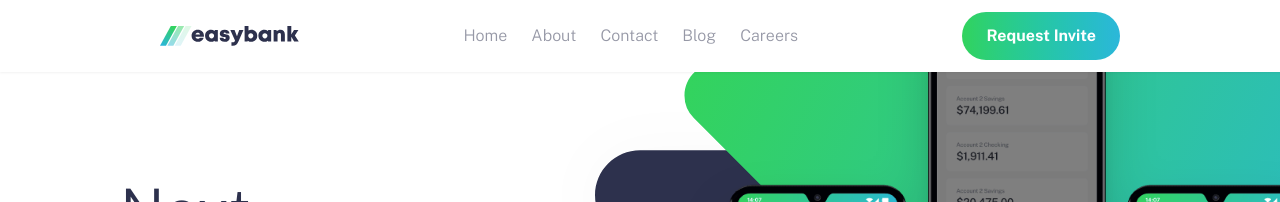
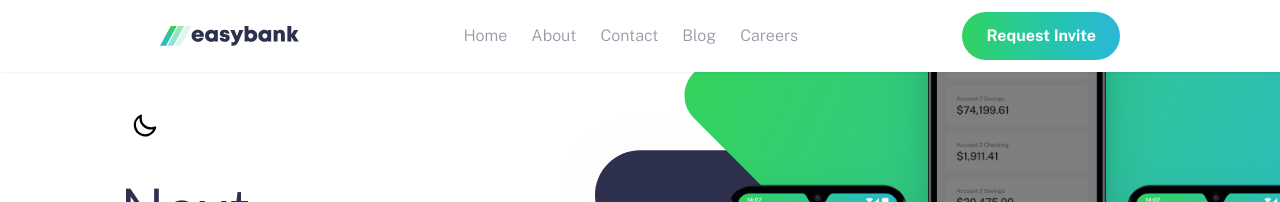
Before and after one commit to MarziaJalili/easybank-landing-page, a React (Vite) app: page / in a window 1280 px wide. Shown: the top 202 px of the page. Built offline with nearby package versions, Linux system fonts and the light colour scheme.

Commit message:
fixed the animation to happen only once

```diff
--- a/src/components/Articles.jsx
+++ b/src/components/Articles.jsx
@@ -44,20 +44,14 @@
 
     // the "a" after the class names stands for articles...
     gsap.to(".onea", {
-      scrollTrigger: {
-        trigger: ".onea",
-        toggleActions: "restart none none none",
-      },
+      scrollTrigger: ".onea",
       x: 0,
       duration: 1,
       ease: "in",
     });
 
     gsap.to(".twoa", {
-      scrollTrigger: {
-        trigger: ".twoa",
-        toggleActions: "restart none none none",
-      },
+      scrollTrigger: ".twoa",
       x: 0,
       delay: 0.2,
       duration: 1,
@@ -65,10 +59,7 @@
     });
 
     gsap.to(".threea", {
-      scrollTrigger: {
-        trigger: ".threea",
-        toggleActions: "restart none none none",
-      },
+      scrollTrigger: ".threea",
       x: 0,
       delay: 0.4,
       duration: 1,
@@ -76,10 +67,7 @@
     });
 
     gsap.to(".foura", {
-      scrollTrigger: {
-        trigger: ".foura",
-        toggleActions: "restart none none none",
-      },
+      scrollTrigger: ".foura",
       x: 0,
       delay: 0.6,
       duration: 1,
--- a/src/components/Cta.jsx
+++ b/src/components/Cta.jsx
@@ -1,4 +1,5 @@
 import RequestButton from "./RequestButton";
+import ToggleButton from "./ToggleButton";
 import { useGSAP } from "@gsap/react";
 import gsap from "gsap";
 
@@ -12,6 +13,7 @@
   });
   return (
     <section className="cta relative overflow-hidden flex flex-col items-center lg:flex-row-reverse  md:space-x-6">
+      <ToggleButton />
       <div className="bg-[url(../public/bg-intro-mobile.svg)] bg-no-repeat -mr-10  bg-[length:100%] lg:bg-[length:130%] lg:bg-[url(../public/bg-intro-desktop.svg)] lg:bg-[position:top_150%_right_85%]">
         <img
           className="-mt-40 drop-shadow-2xl pb-10 md:pl-40 md:-mt-20"
--- a/src/components/Features.jsx
+++ b/src/components/Features.jsx
@@ -39,20 +39,14 @@
     gsap.registerPlugin(ScrollTrigger);
 
     gsap.to(".one", {
-      scrollTrigger: {
-        trigger: ".one",
-        toggleActions: "restart none none none",
-      },
+      scrollTrigger: ".one",
       y: 0,
       duration: 2,
       ease: "elastic",
     });
 
     gsap.to(".two", {
-      scrollTrigger: {
-        trigger: ".two",
-        toggleActions: "restart none none none",
-      },
+      scrollTrigger: ".two",
       y: 0,
       delay: 0.2,
       duration: 2,
@@ -60,10 +54,7 @@
     });
 
     gsap.to(".three", {
-      scrollTrigger: {
-        trigger: ".three",
-        toggleActions: "restart none none none",
-      },
+      scrollTrigger: ".three",
       y: 0,
       delay: 0.4,
       duration: 2,
@@ -71,10 +62,7 @@
     });
 
     gsap.to(".four", {
-      scrollTrigger: {
-        trigger: ".four",
-        toggleActions: "restart none none none",
-      },
+      scrollTrigger: ".four",
       y: 0,
       delay: 0.6,
       duration: 2,
@@ -82,10 +70,7 @@
     });
 
     gsap.to(".-translate-x-full", {
-      scrollTrigger: {
-        trigger: ".-translate-x-full",
-        toggleActions: "restart none none none",
-      },
+      scrollTrigger: ".-translate-x-full",
       x: 0,
       duration: 1,
       ease: "in",
--- /dev/null
+++ b/src/components/ToggleButton.jsx
@@ -0,0 +1,31 @@
+const ToggleButton = ({ darkMood, setDarkMood }) => {
+  // toggle the dark mood on and off...
+  const path = darkMood
+    ? "M5.64,17l-.71.71a1,1,0,0,0,0,1.41,1,1,0,0,0,1.41,0l.71-.71A1,1,0,0,0,5.64,17ZM5,12a1,1,0,0,0-1-1H3a1,1,0,0,0,0,2H4A1,1,0,0,0,5,12Zm7-7a1,1,0,0,0,1-1V3a1,1,0,0,0-2,0V4A1,1,0,0,0,12,5ZM5.64,7.05a1,1,0,0,0,.7.29,1,1,0,0,0,.71-.29,1,1,0,0,0,0-1.41l-.71-.71A1,1,0,0,0,4.93,6.34Zm12,.29a1,1,0,0,0,.7-.29l.71-.71a1,1,0,1,0-1.41-1.41L17,5.64a1,1,0,0,0,0,1.41A1,1,0,0,0,17.66,7.34ZM21,11H20a1,1,0,0,0,0,2h1a1,1,0,0,0,0-2Zm-9,8a1,1,0,0,0-1,1v1a1,1,0,0,0,2,0V20A1,1,0,0,0,12,19ZM18.36,17A1,1,0,0,0,17,18.36l.71.71a1,1,0,0,0,1.41,0,1,1,0,0,0,0-1.41ZM12,6.5A5.5,5.5,0,1,0,17.5,12,5.51,5.51,0,0,0,12,6.5Zm0,9A3.5,3.5,0,1,1,15.5,12,3.5,3.5,0,0,1,12,15.5Z"
+    : "M21.64,13a1,1,0,0,0-1.05-.14,8.05,8.05,0,0,1-3.37.73A8.15,8.15,0,0,1,9.08,5.49a8.59,8.59,0,0,1,.25-2A1,1,0,0,0,8,2.36,10.14,10.14,0,1,0,22,14.05,1,1,0,0,0,21.64,13Zm-9.5,6.69A8.14,8.14,0,0,1,7.08,5.22v.27A10.15,10.15,0,0,0,17.22,15.63a9.79,9.79,0,0,0,2.1-.22A8.11,8.11,0,0,1,12.14,19.73Z";
+  function changeMood() {
+    setDarkMood((prev) => !prev);
+    const bodyClasses = document.body.classList;
+
+    if (bodyClasses.contains("dark")) bodyClasses.add("bright");
+    bodyClasses.toggle("dark");
+  }
+  return (
+    <button
+      aria-label="Toggles the dark and light mood"
+      className="mood absolute top-10 cursor-pointer left-30"
+      onClick={changeMood}
+    >
+      <svg
+        height="27"
+        width="50"
+        xmlns="http://www.w3.org/2000/svg"
+        viewBox="0 0 24 24"
+      >
+        <path d={path} />
+      </svg>
+    </button>
+  );
+};
+
+export default ToggleButton;
--- a/src/index.css
+++ b/src/index.css
@@ -37,7 +37,6 @@
   transition: all 0.25s;
   span {
     transition: all 0.5s;
-    background-color: rgb(243, 244, 246);
   }
 }
 .hamburger-bottom {
```
